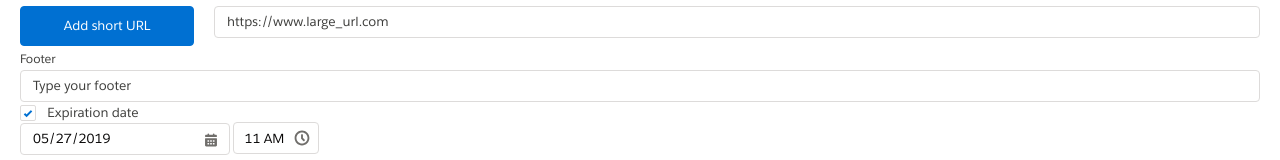
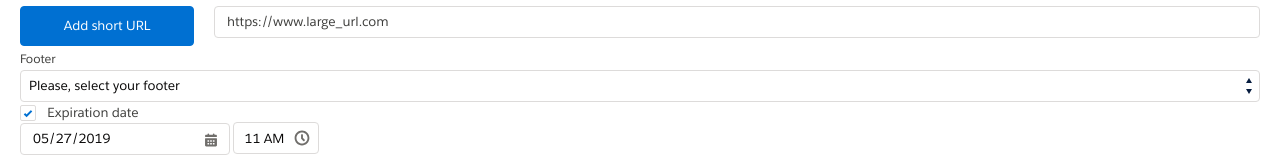
Before and after one commit to sguerra-minsait/smsc, a website: page form/index.html in a window 1280 px wide. Shown: the part 169-329 px from the top of the page. Drawn offline with Linux system fonts and the light colour scheme.

Commit message:
Add files via upload

```diff
--- a/form/customActivity.js
+++ b/form/customActivity.js
@@ -76,6 +76,7 @@
 		$.get('/data.json', function(data){
 			var type = $('#type');
 			var sender = $('#sender');
+			var footer = $('#footer');
 			for(let i =0;i<data.type.length;i++){
 				var t = data.type[i];
 				type.append($('<option value="' + t + '">' + t + "</option>"));
@@ -83,7 +84,10 @@
 			for(let i =0;i<data.sender.length;i++){
 				var t = data.sender[i];
 				sender.append($('<option value="' + t + '">' + t + "</option>"));
-
+			}
+			for(let i =0;i<data.footer.length;i++){
+				var t = data.footer[i];
+				footer.append($('<option value="' + t + '">' + t + "</option>"));
 			}
 		});
 
--- a/form/data.json
+++ b/form/data.json
@@ -9,5 +9,9 @@
 		"672123423",
 		"662533463",
 		"672166553"
+	],
+	"footer": [
+		"Footer 1",
+		"Footer 2"
 	]
 }
--- a/form/index.html
+++ b/form/index.html
@@ -134,7 +134,11 @@
 	<div class="slds-form-element">
 		<label class="slds-form-element__label" for="footer">Footer</label>
 		<div class="slds-form-element__control">
-			<input type="text" id="footer" name="footer" placeholder="Type your footer" class="slds-input" />
+			<div class="slds-select_container">
+				<select class="slds-select" id="footer" name="footer">
+					<option value="" selected="selected">Please, select your footer</option>
+				</select>
+			</div>
 		</div>
 	</div>
 </div>
```
